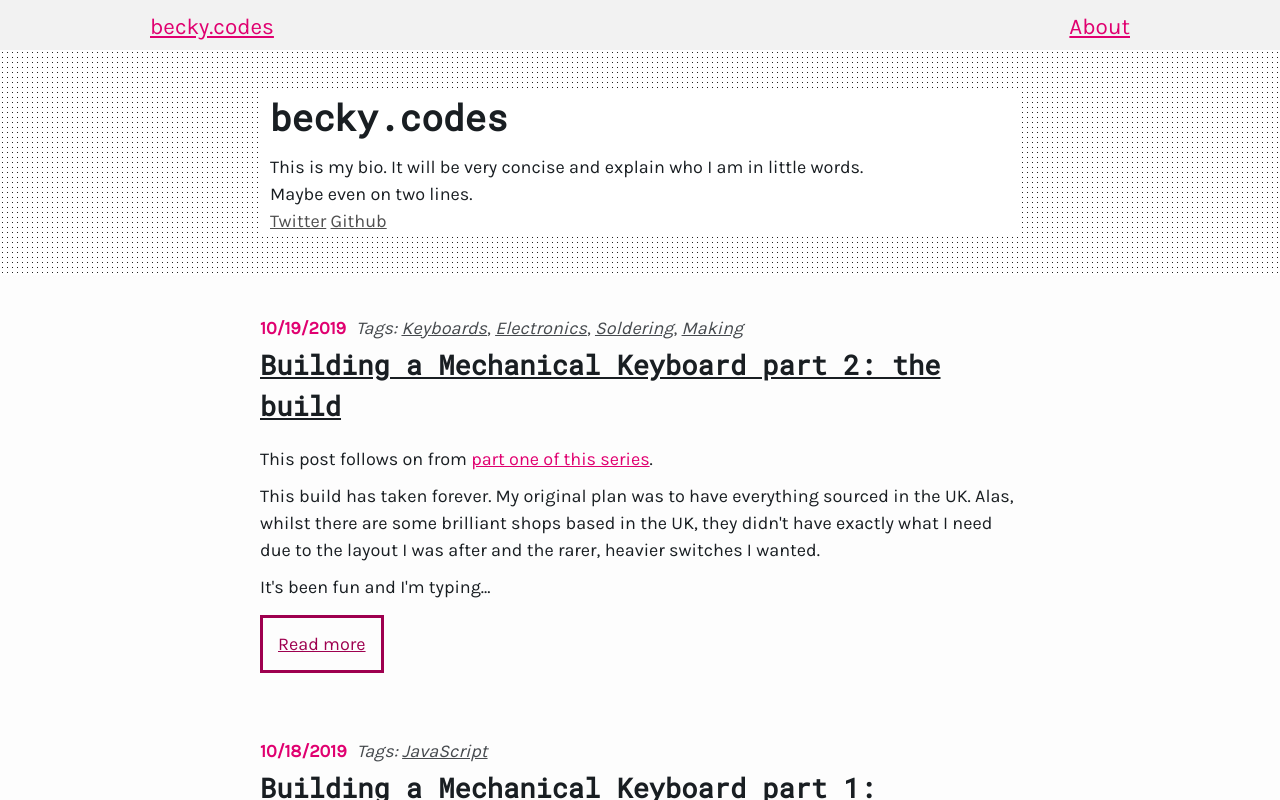
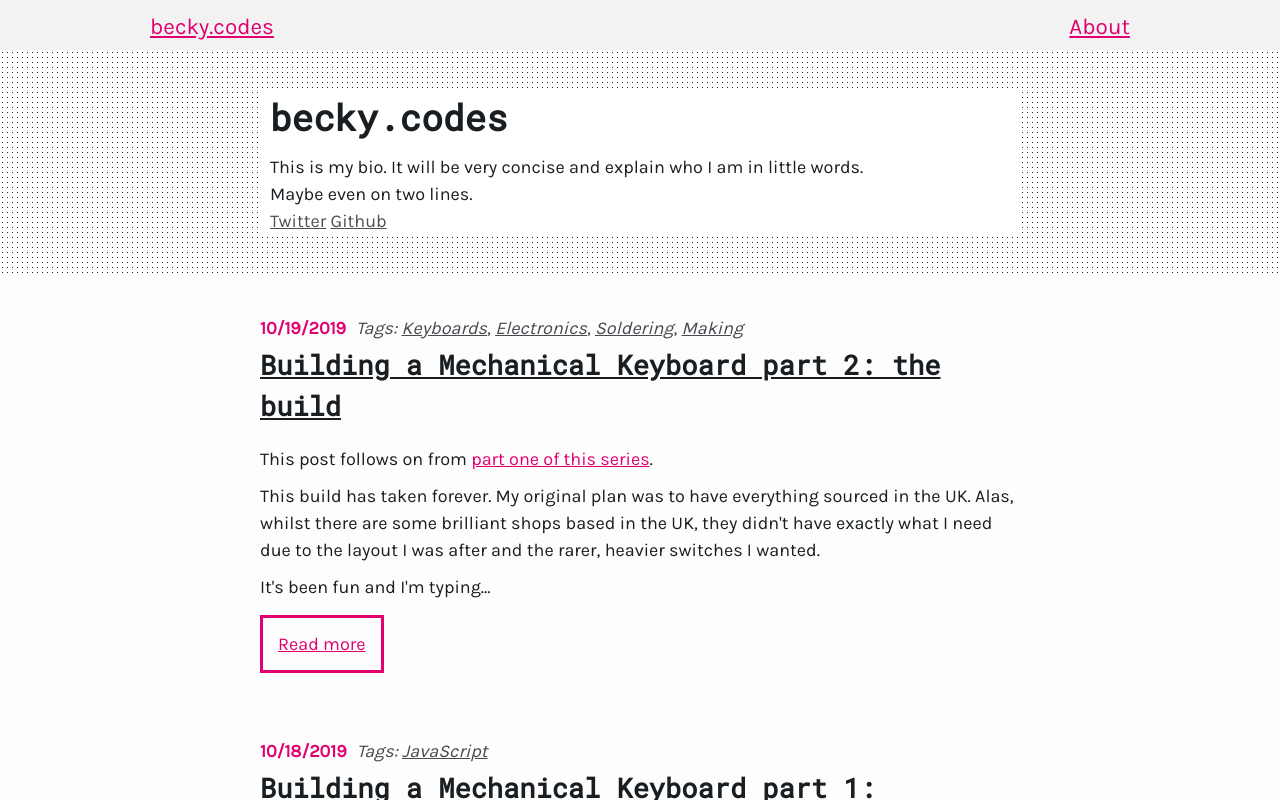
Before and after one commit to BeckyArrowsmith/blog2019, a Next.js app: page / in a window 1280 px wide. In both pictures the pointer is over the link 321 px from the left and 644 px from the top of the page. Shown: the top 800 px of the page. Built offline with nearby package versions, Linux system fonts and the light colour scheme.

Commit message:
Less pink on read more button

```diff
--- a/layouts/styles/posts.css
+++ b/layouts/styles/posts.css
@@ -67,9 +67,10 @@ h1, h2, h3, h4, h5, h6 {
 #read-more {
     padding: 15px;
     border: 3px solid;
+    color: #191E22;
 }
 
 
 #read-more:hover {
-    color: #9E004F;
+    color: #E00070;
 }
```
